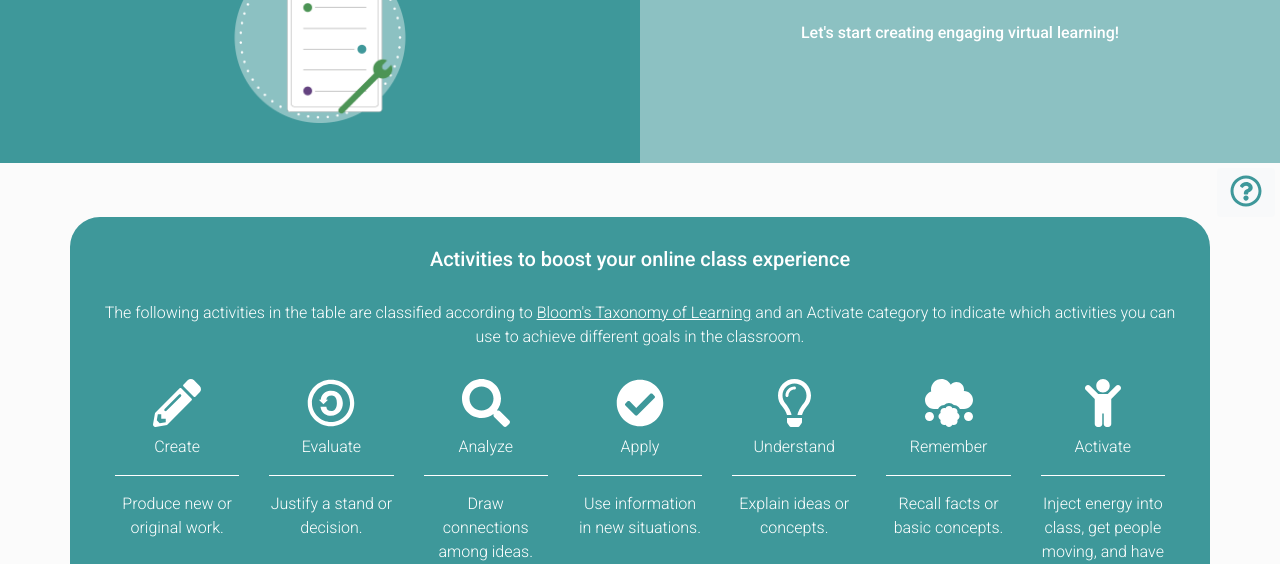
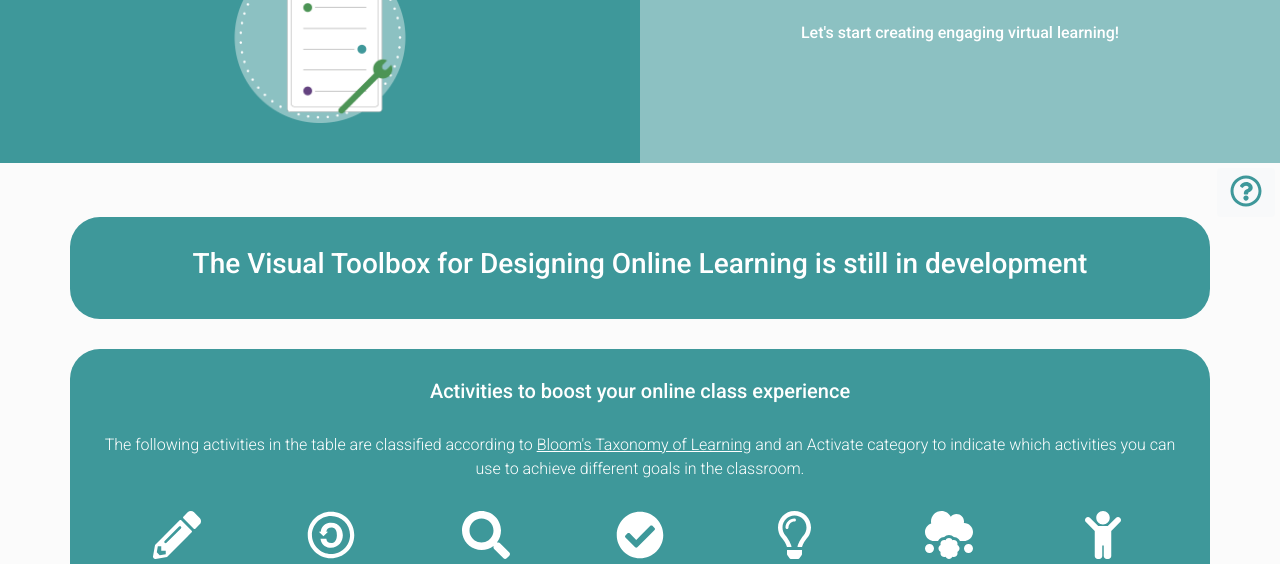
Before and after one commit to Lea1216/VTDOL, a plain HTML site: page index.html in a window 1280 px wide. Shown: the part 227-791 px from the top of the page. Drawn offline with nearby package versions, Linux system fonts and the light colour scheme; no server answers.

Commit message:
Update index.html

```diff
--- a/index.html
+++ b/index.html
@@ -71,7 +71,9 @@
     <div class="align-right">
       <button type="button" class="btn btn-light" onclick="myFunction1()"><i class="far fa-question-circle fa-2x favicon"></i></button>
     </div>
-
+    <div class="container information margin indevelopment">
+      <h3>The Visual Toolbox for Designing Online Learning is still in development</h3>
+    </div>
     <div class="container information margin" id="myinformation1">
       <div>
         <h5 class="margin">Activities to boost your online class experience</h5>
```
